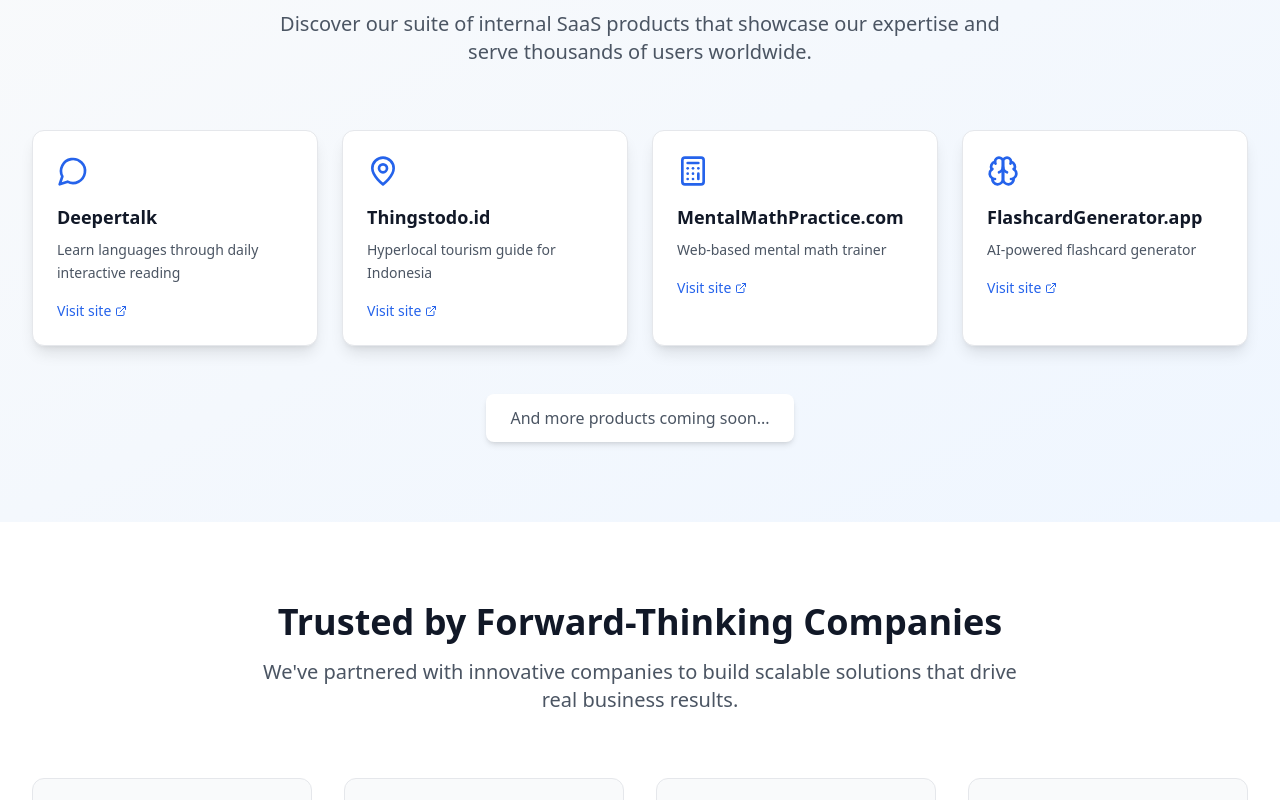
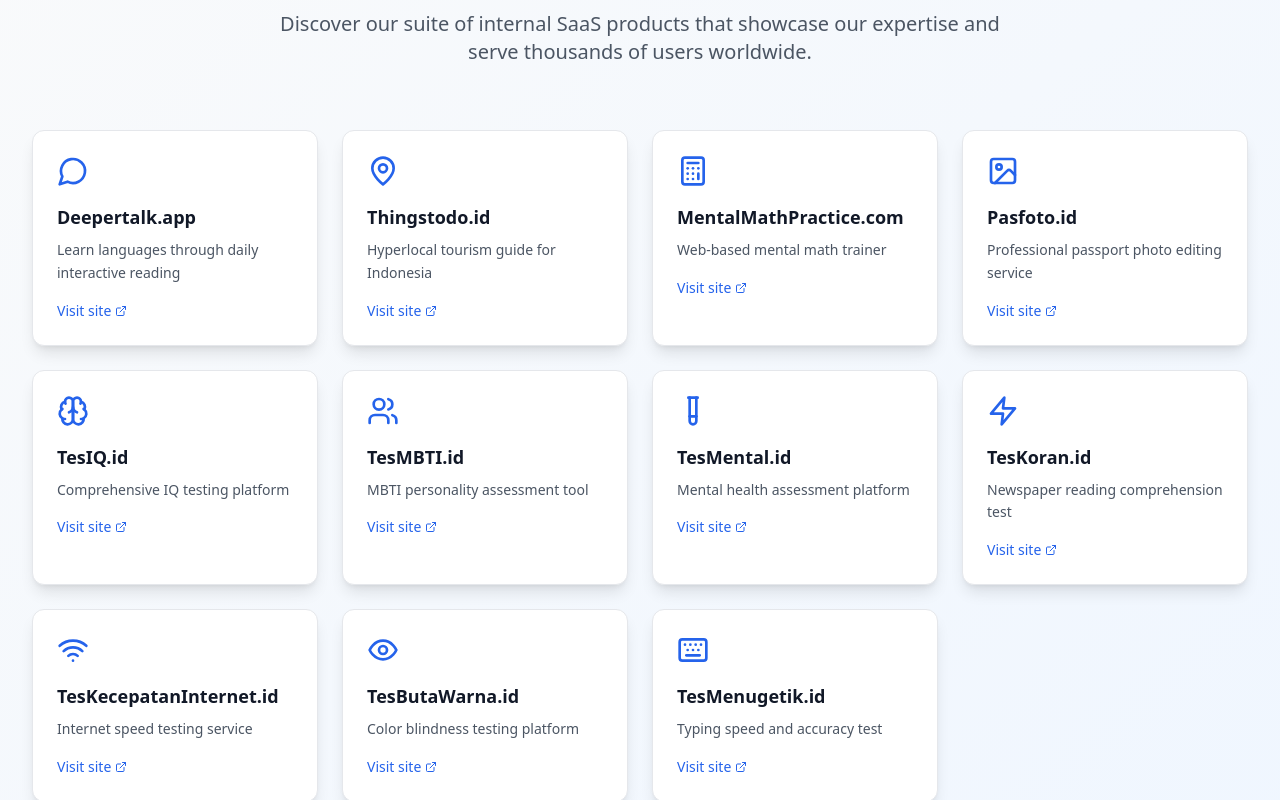
Before and after one commit to pandurijal/prdev, a React (Vite) app: page / in a window 1280 px wide. Shown: the part 1660-2460 px from the top of the page. Built offline with nearby package versions, Linux system fonts and the light colour scheme.

Commit message:
update products

```diff
--- a/src/components/Contact.tsx
+++ b/src/components/Contact.tsx
@@ -37,12 +37,22 @@
             </div>
 
             <div className="flex space-x-4">
-              <button className="bg-white/10 hover:bg-white/20 p-3 rounded-lg transition-colors">
+              <a
+                href="https://github.com/pandurijal"
+                target="_blank"
+                rel="noopener noreferrer"
+                className="bg-white/10 hover:bg-white/20 p-3 rounded-lg transition-colors"
+              >
                 <Github className="h-6 w-6" />
-              </button>
-              <button className="bg-white/10 hover:bg-white/20 p-3 rounded-lg transition-colors">
+              </a>
+              <a
+                href="https://twitter.com/pandurijal"
+                target="_blank"
+                rel="noopener noreferrer"
+                className="bg-white/10 hover:bg-white/20 p-3 rounded-lg transition-colors"
+              >
                 <Twitter className="h-6 w-6" />
-              </button>
+              </a>
             </div>
           </div>
 
--- a/src/components/Footer.tsx
+++ b/src/components/Footer.tsx
@@ -5,7 +5,7 @@
   return (
     <footer className="bg-gray-900 text-white py-12">
       <div className="max-w-7xl mx-auto px-4 sm:px-6 lg:px-8">
-        <div className="grid grid-cols-1 md:grid-cols-4 gap-8">
+        <div className="grid grid-cols-1 md:grid-cols-3 gap-8">
           <div className="col-span-1 md:col-span-2">
             <div className="flex items-center space-x-2 mb-4">
               <Code2 className="h-8 w-8 text-blue-400" />
@@ -25,16 +25,6 @@
               <li><a href="#" className="hover:text-white transition-colors">API Development</a></li>
             </ul>
           </div>
-
-          <div>
-            <h3 className="font-semibold text-lg mb-4">Products</h3>
-            <ul className="space-y-2 text-gray-400">
-              <li><a href="#" className="hover:text-white transition-colors">Deepertalk</a></li>
-              <li><a href="#" className="hover:text-white transition-colors">Thingstodo.id</a></li>
-              <li><a href="#" className="hover:text-white transition-colors">MentalMathPractice</a></li>
-              <li><a href="#" className="hover:text-white transition-colors">FlashcardGenerator</a></li>
-            </ul>
-          </div>
         </div>
 
         <div className="border-t border-gray-800 mt-12 pt-8 text-center text-gray-400">
--- a/src/components/Products.tsx
+++ b/src/components/Products.tsx
@@ -1,5 +1,5 @@
 import React from 'react';
-import { MessageCircle, MapPin, Calculator, Brain, ExternalLink } from 'lucide-react';
+import { MessageCircle, MapPin, Calculator, Brain, ExternalLink, Zap, Image, TestTube, Users, Wifi, Eye, Keyboard } from 'lucide-react';
 
 interface Product {
   icon: React.ReactNode;
@@ -11,27 +11,69 @@
 const products: Product[] = [
   {
     icon: <MessageCircle className="h-8 w-8" />,
-    name: "Deepertalk",
+    name: "Deepertalk.app",
     description: "Learn languages through daily interactive reading",
-    url: "#"
+    url: "https://deepertalk.app"
   },
   {
     icon: <MapPin className="h-8 w-8" />,
     name: "Thingstodo.id",
     description: "Hyperlocal tourism guide for Indonesia",
-    url: "#"
+    url: "https://thingstodo.id"
   },
   {
     icon: <Calculator className="h-8 w-8" />,
     name: "MentalMathPractice.com",
     description: "Web-based mental math trainer",
-    url: "#"
+    url: "https://mentalmathpractice.com"
+  },
+  {
+    icon: <Image className="h-8 w-8" />,
+    name: "Pasfoto.id",
+    description: "Professional passport photo editing service",
+    url: "https://pasfoto.id"
   },
   {
     icon: <Brain className="h-8 w-8" />,
-    name: "FlashcardGenerator.app",
-    description: "AI-powered flashcard generator",
-    url: "#"
+    name: "TesIQ.id",
+    description: "Comprehensive IQ testing platform",
+    url: "https://tesiq.id"
+  },
+  {
+    icon: <Users className="h-8 w-8" />,
+    name: "TesMBTI.id",
+    description: "MBTI personality assessment tool",
+    url: "https://tesmbti.id"
+  },
+  {
+    icon: <TestTube className="h-8 w-8" />,
+    name: "TesMental.id",
+    description: "Mental health assessment platform",
+    url: "https://tesmental.id"
+  },
+  {
+    icon: <Zap className="h-8 w-8" />,
+    name: "TesKoran.id",
+    description: "Newspaper reading comprehension test",
+    url: "https://teskoran.id"
+  },
+  {
+    icon: <Wifi className="h-8 w-8" />,
+    name: "TesKecepatanInternet.id",
+    description: "Internet speed testing service",
+    url: "https://teskecepataninternet.id"
+  },
+  {
+    icon: <Eye className="h-8 w-8" />,
+    name: "TesButaWarna.id",
+    description: "Color blindness testing platform",
+    url: "https://tesbutawarna.id"
+  },
+  {
+    icon: <Keyboard className="h-8 w-8" />,
+    name: "TesMenugetik.id",
+    description: "Typing speed and accuracy test",
+    url: "https://tesmengetik.id"
   }
 ];
 
@@ -48,7 +90,7 @@
           </p>
         </div>
 
-        <div className="grid grid-cols-1 md:grid-cols-2 lg:grid-cols-4 gap-6">
+        <div className="grid grid-cols-1 md:grid-cols-2 lg:grid-cols-3 xl:grid-cols-4 gap-6">
           {products.map((product, index) => (
             <div
               key={index}
@@ -63,10 +105,15 @@
               <p className="text-gray-600 mb-4 text-sm leading-relaxed">
                 {product.description}
               </p>
-              <button className="text-blue-600 font-medium flex items-center text-sm group-hover:text-blue-700 transition-colors">
+              <a
+                href={product.url}
+                target="_blank"
+                rel="noopener noreferrer"
+                className="text-blue-600 font-medium flex items-center text-sm group-hover:text-blue-700 transition-colors"
+              >
                 Visit site
                 <ExternalLink className="ml-1 h-3 w-3 group-hover:translate-x-0.5 group-hover:-translate-y-0.5 transition-transform" />
-              </button>
+              </a>
             </div>
           ))}
         </div>
```
